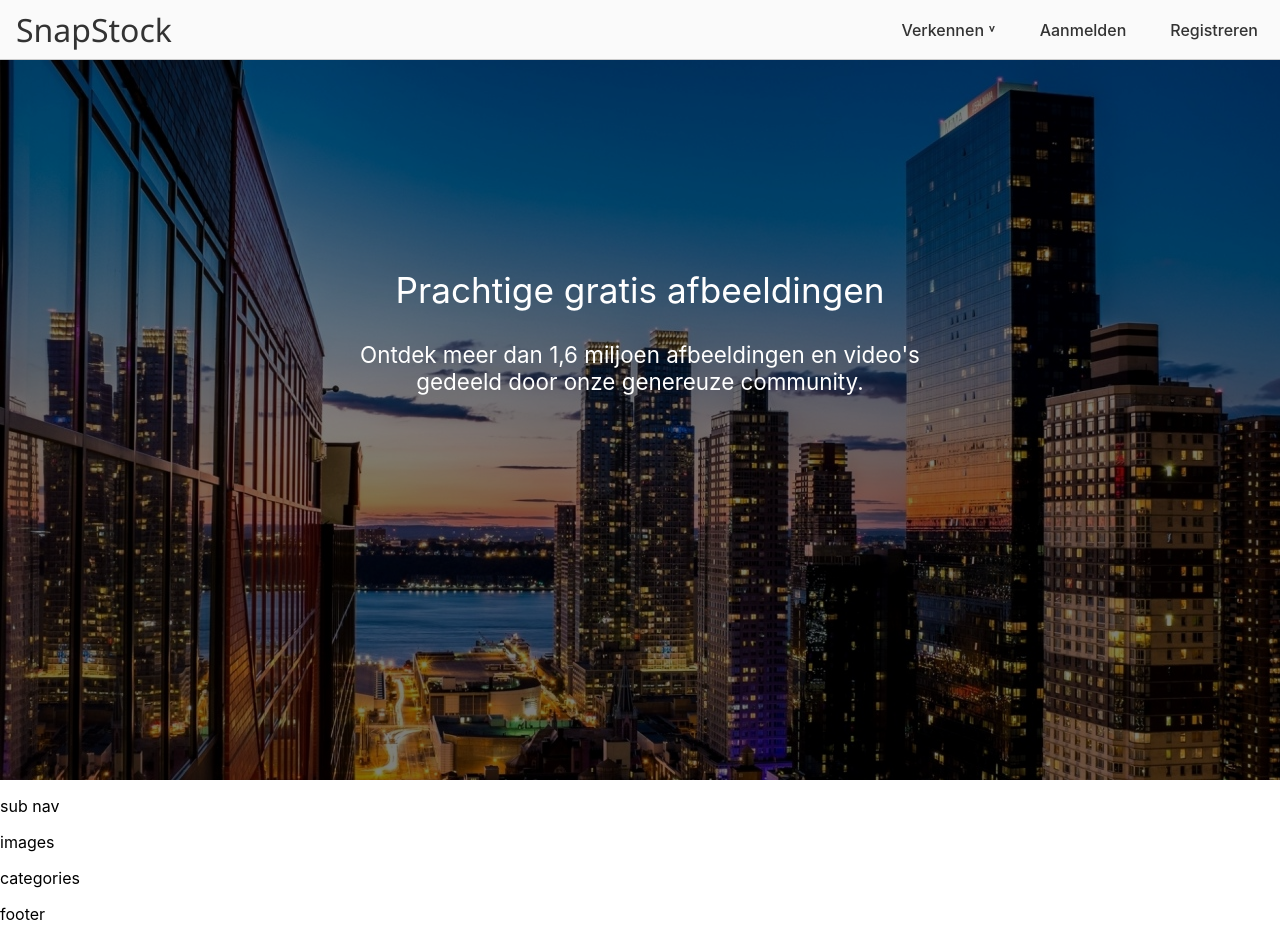
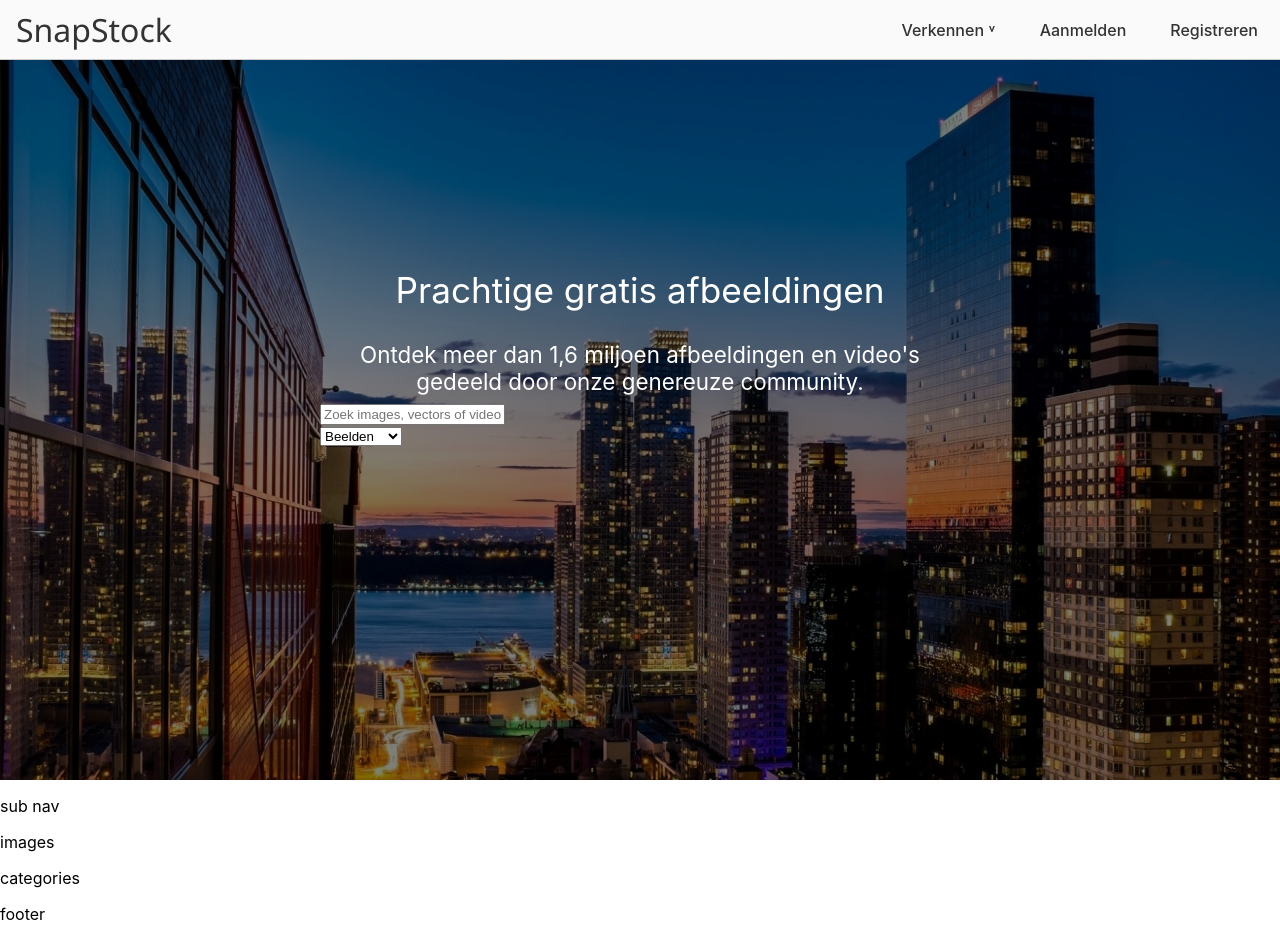
Before and after one commit to VinceRell/SnapStock, a React (Create React App) app: page / in a window 1280 px wide. Built offline with nearby package versions, Linux system fonts and the light colour scheme.

Commit message:
added form input fields and onchange handler to form

```diff
--- a/src/components/Hero/Hero.js
+++ b/src/components/Hero/Hero.js
@@ -1,13 +1,41 @@
 import React from 'react';
 import classes from './Hero.module.scss';
 
-const hero = () => (
+// component imports
+import Input from '../UI/Input/Input';
+
+const hero = (props) => {
+    // create an array of objects with the input element as key
+    const formElementArray = [];
+     for(let key in props.inputElements) {
+         formElementArray.push({
+            id: key,
+            config: props.inputElements[key]
+         });
+     }
+
+    let form = (
+        <form>
+            {formElementArray.map(formElement => (
+                <Input
+                    key={formElement.id}
+                    elementType={formElement.config.elementType}
+                    elementConfig={formElement.config.elementConfig}
+                    value={formElement.config.value}
+                    changed={(event) => props.changeInput(event, formElement.id)}/>
+            ))}
+        </form>
+    );
+
+    return (
         <section className={classes.Hero}>
             <div className={classes.Hero__text_container}>
                 <h1 className={classes.Hero__title}>Prachtige gratis afbeeldingen</h1>
                 <h4 className={classes.Hero__subtitle}>Ontdek meer dan 1,6 miljoen afbeeldingen en video's gedeeld door onze genereuze community.</h4>
+                {form}
             </div>
         </section>
     );
+}
 
 export default hero;
--- a/src/components/UI/Input/Input.js
+++ b/src/components/UI/Input/Input.js
@@ -1,25 +1,26 @@
 import React from 'react';
 
 const input = (props) => {
-    // create a variable for containing the input element
     let inputElement = null;
 
     switch (props.elementType) {
-        case ('input'):
-            inputElement = <input
-                {...props.elementConfig}
-                value={props.value} />
+        case ("input"):
+            inputElement = <input {...props.elementConfig}
+                value={props.value}
+                onChange={props.changed} />
             break;
 
-        case ('textarea'):
+        case ("textarea"):
             inputElement = <textarea
                 {...props.elementConfig}
-                value={props.value} />
+                value={props.value}
+                onChange={props.changed} />;
             break;
-        case ('select'):
-            inputElement = (
-                <select
-                    value={props.value}>
+
+        case ("select"):
+            inputElement = ( <select
+                    value={props.value}
+                    onChange={props.changed}>
                     {props.elementConfig.options.map(option => (
                         <option key={option.value} value={option.value}>
                             {option.displayValue}
@@ -30,20 +31,18 @@ const input = (props) => {
             break;
 
         default:
-            inputElement = <input
-                className={inputClasses.join(' ')}
-                {...props.elementConfig}
+            inputElement = <input {...props.elementConfig}
                 value={props.value}
-                onChange={props.changed} />;
+                onChange={props.changed} />
     }
 
     return (
         <div>
-            <label>{props.label}</label>
-            {inputElement}
+            <label>
+                {inputElement}
+            </label>
         </div>
     );
-
 }
 
 export default input;
--- a/src/containers/Home/Home.js
+++ b/src/containers/Home/Home.js
@@ -1,13 +1,57 @@
 import React, { Component } from 'react';
+import { updatedObject } from '../../shared/utility';
 
 //component imports
 import Hero from '../../components/Hero/Hero';
 
+
 class Home extends Component {
+    constructor() {
+      super();
+      this.state = {
+        searchForm: {
+          search: {
+            elementType: 'input',
+            elementConfig: {
+              type: 'text',
+              placeholder: 'Zoek images, vectors of videos'
+            },
+            value: ''
+          },
+          imageType: {
+            elementType: 'select',
+            elementConfig: {
+                options: [
+                  {value: "Beelden", displayValue: "Beelden"},
+                  {value: "Foto's", displayValue: "Foto's"},
+                  {value: "Vectoren", displayValue: "Vectoren"},
+                  {value: "Illustraties", displayValue: "Illustraties"},
+                  {value: "Video's", displayValue: "Video's"}
+                ]
+            },
+            value: 'beelden'
+          }
+        }
+      }
+    }
+
+    inputChangeHandler = (event, inputIdentifier) => {
+        // create a constant for storing the inputIdentifier and its value stored in the event object
+        const updatedFormElement = updatedObject(this.state.searchForm[inputIdentifier], {
+          value: event.target.value
+        });
+        // create a constant that takes in the state object and the inputIdentifier with the first constant as a value
+        const updatedForm = updatedObject(this.state.searchForm, updatedFormElement);
+        // set the state to the updated object
+        this.setState({searchForm: updatedForm});
+    }
+
     render() {
         return (
           <div>
-            <Hero/>
+            <Hero
+              changeInput={this.inputChangeHandler}
+              inputElements={this.state.searchForm}/>
             <p>sub nav</p>
             <p>images</p>
             <p>categories</p>
--- /dev/null
+++ b/src/shared/utility.js
@@ -0,0 +1,6 @@
+export const updatedObject = (oldObject, newProperties) => {
+    return {
+        ...oldObject,
+        ...newProperties
+    };
+};
```
Lines whose indentation alone changed are shown as unchanged.
